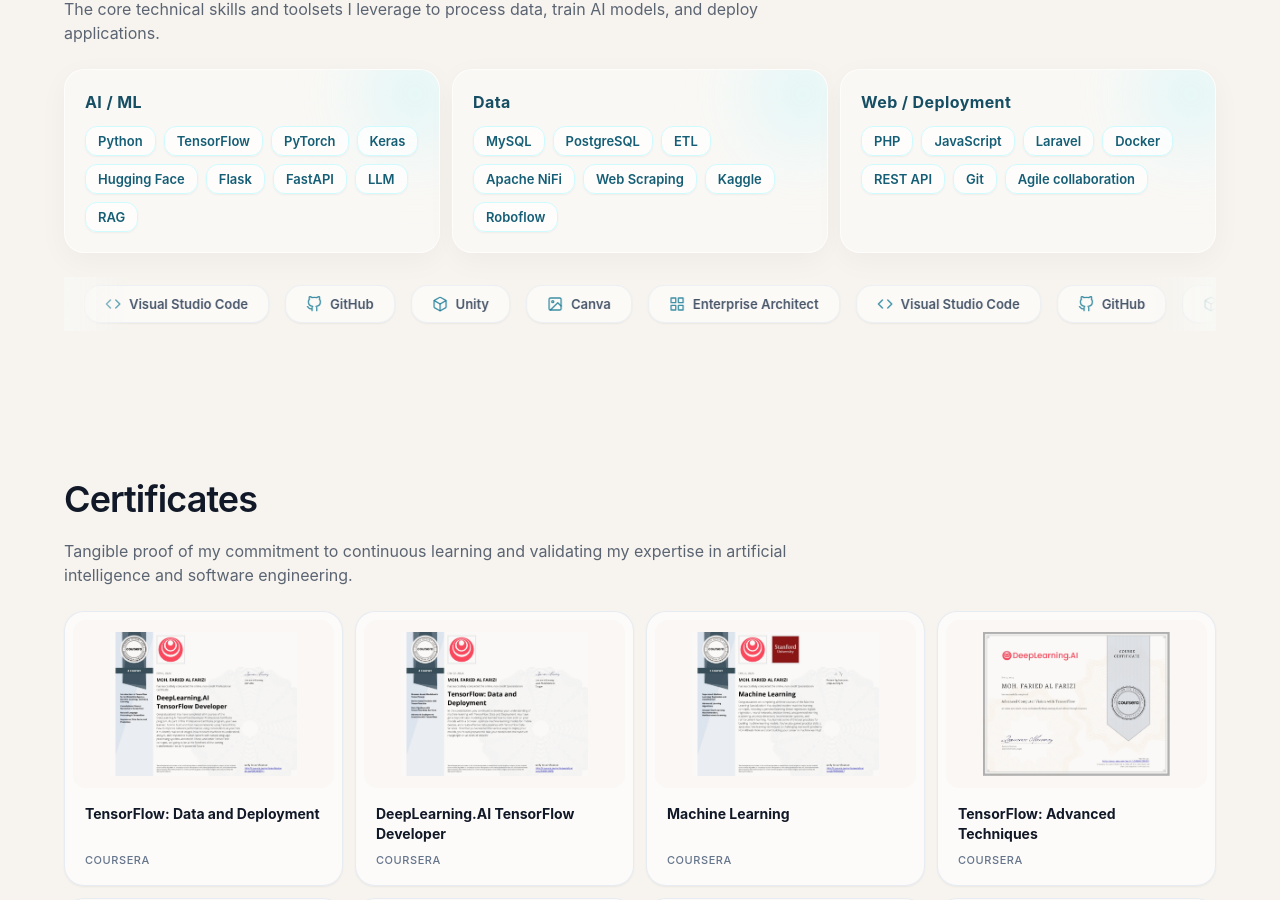
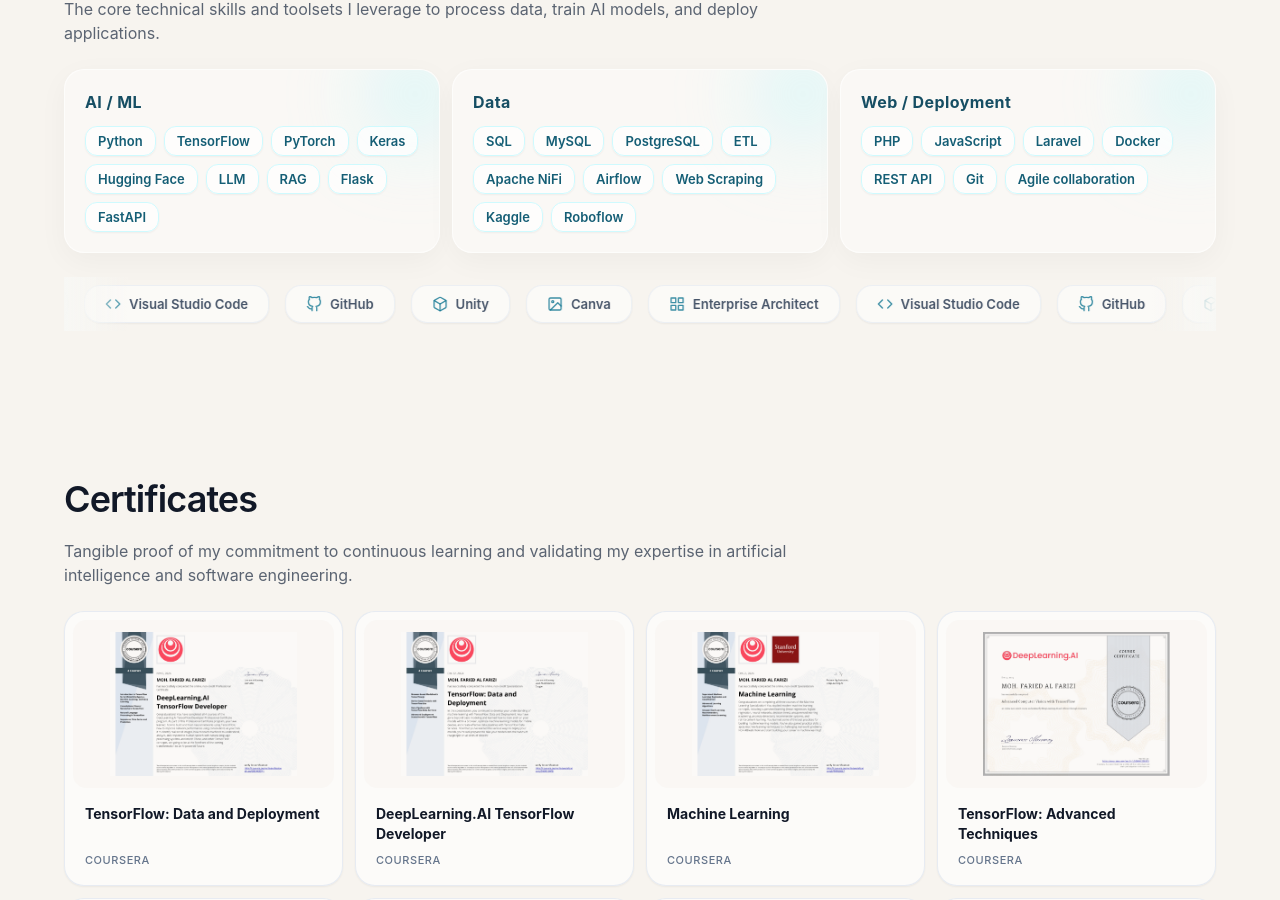
Before and after one commit to ziee2/portofolio, a Next.js app: page / in a window 1280 px wide. Shown: the part 4474-5374 px from the top of the page. Built offline with nearby package versions, Linux system fonts and the light colour scheme.

Commit message:
Synchronize Skills section between ID and EN languages

```diff
--- a/app/content.ts
+++ b/app/content.ts
@@ -405,8 +405,8 @@
         title: 'Keahlian',
         copy: 'Keterampilan teknis dan perangkat utama yang saya kuasai untuk mengolah data, melatih model AI, hingga mendeploy aplikasi.',
         groups: [
-          { title: 'AI / ML', items: ['Python', 'TensorFlow', 'PyTorch', 'Keras', 'Hugging Face', 'Flask', 'FastAPI'] },
-          { title: 'Data', items: ['SQL', 'MySQL', 'PostgreSQL', 'ETL', 'Apache NiFi', 'Airflow', 'Web Scraping'] },
+          { title: 'AI / ML', items: ['Python', 'TensorFlow', 'PyTorch', 'Keras', 'Hugging Face', 'LLM', 'RAG', 'Flask', 'FastAPI'] },
+          { title: 'Data', items: ['SQL', 'MySQL', 'PostgreSQL', 'ETL', 'Apache NiFi', 'Airflow', 'Web Scraping', 'Kaggle', 'Roboflow'] },
           { title: 'Web / Deployment', items: ['PHP', 'JavaScript', 'Laravel', 'Docker', 'REST API', 'Git', 'Agile collaboration'] },
         ]
       },
@@ -739,8 +739,8 @@
         title: 'Skills',
         copy: 'The core technical skills and toolsets I leverage to process data, train AI models, and deploy applications.',
         groups: [
-          { title: 'AI / ML', items: ['Python', 'TensorFlow', 'PyTorch', 'Keras', 'Hugging Face', 'Flask', 'FastAPI', 'LLM', 'RAG'] },
-          { title: 'Data', items: ['MySQL', 'PostgreSQL', 'ETL', 'Apache NiFi', 'Web Scraping', 'Kaggle', 'Roboflow'] },
+          { title: 'AI / ML', items: ['Python', 'TensorFlow', 'PyTorch', 'Keras', 'Hugging Face', 'LLM', 'RAG', 'Flask', 'FastAPI'] },
+          { title: 'Data', items: ['SQL', 'MySQL', 'PostgreSQL', 'ETL', 'Apache NiFi', 'Airflow', 'Web Scraping', 'Kaggle', 'Roboflow'] },
           { title: 'Web / Deployment', items: ['PHP', 'JavaScript', 'Laravel', 'Docker', 'REST API', 'Git', 'Agile collaboration'] },
         ]
       },
```
